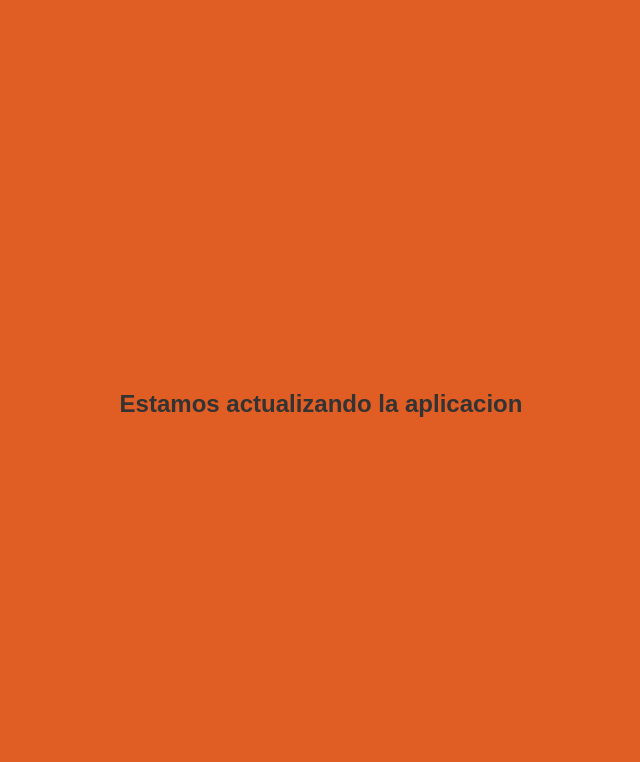
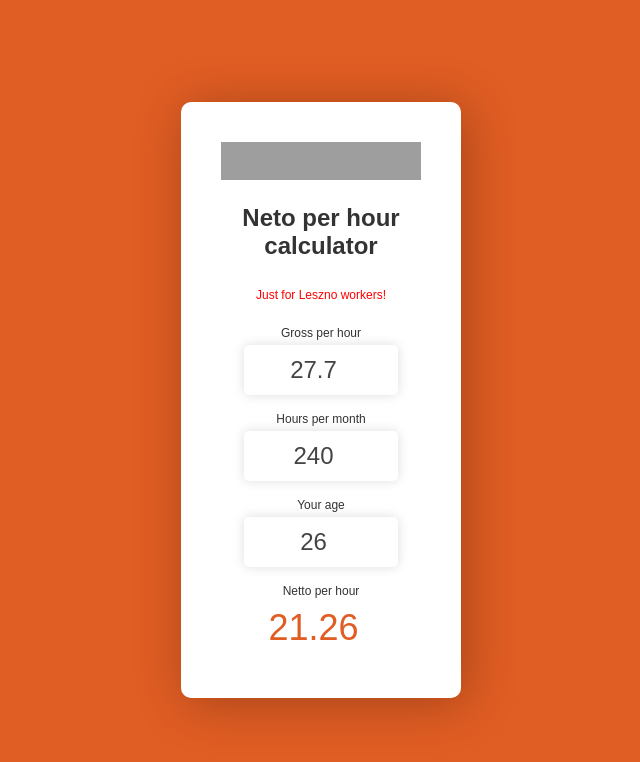
Before and after one commit to creativoloco/creativoloco.github.io, a plain HTML site: page index.html in a window 1280 px wide. Shown: the whole page, without its empty margins (319-959 px from the left). Drawn offline with Linux system fonts and the light colour scheme; grey boxes are pictures that could not be loaded.

Commit message:
online again

```diff
--- a/index.html
+++ b/index.html
@@ -98,6 +98,54 @@
     </head>
 
     <body>
-        <h1>Estamos actualizando la aplicacion</h1>
+        <form id="calculator" action="">
+            <img src="https://www.smartwork.pl/images/logo.png" width="200px" height="38px" alt="smartwork logo">
+            <h1>Neto per hour<br>calculator</h1>
+            <p>Just for Leszno workers!</p>
+            <label for="gross">Gross per hour</label>
+            <input id="gross" name="gross" inputmode="numeric" type="number" min="20" value="27.7" step="0.1" />
+            <label for="hours">Hours per month</label>
+            <input id="hours" name="hours" inputmode="numeric" type="number" value="240" />
+            <label for="age">Your age</label>
+            <input id="age" name="age" inputmode="numeric" type="number" min="18" max="100" value="26" />
+            <label for="res">Netto per hour</label>
+            <input id="res" name="total" type="number" disabled readonly />
+        </form>
+
+        <script type="application/javascript">
+            window.addEventListener("load", function (){
+                const calculator = document.getElementById("calculator")
+
+                calculator.onkeyup = processForm
+                calculator.onchange = processForm
+
+                processForm()
+
+                function processForm() {
+                    const data = Object.fromEntries(new FormData(calculator))
+                    const res = document.getElementById("res")
+                    try {
+                        for (value in data) {
+                            const numericVal = +data[value]
+                            if (isNaN(numericVal)) throw new Error(`${value} is not valid`)
+                            data[value] = numericVal
+                        }
+                        res.value = getNeto(data)
+                    } catch (e) {
+                        console.error(e)
+                    }
+                }
+
+                function getNeto({ gross, hours, age }) {
+                    const totalGross = gross * hours
+                    const insurances = totalGross * 0.192466
+                    let taxes = age >= 26 ? (0.0850944 * totalGross) - 300 : 0
+                    taxes = taxes > 0 ? taxes : 0
+                    const res = (totalGross - insurances - taxes) / hours
+                    const rounded = Math.floor((res + Number.EPSILON) * 1000) / 1000
+                    return res.toFixed(2)
+                }
+            })
+        </script>
     </body>
 </html>
```
